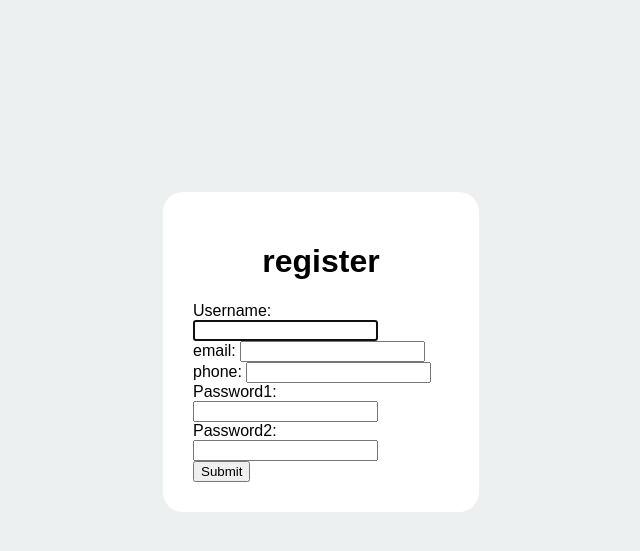
After one commit to Teset13118/ServerSideWeb-Project, a Django app: page /register/ in a window 1280 px wide. The commit adds this page. Shown: the top 551 px of the page, without its empty margins (319-959 px from the left). Run offline with Django 5.2, Linux system fonts and the light colour scheme.

Commit message:
register

```diff
--- a/project_event_management/event_web/forms.py
+++ b/project_event_management/event_web/forms.py
@@ -1,5 +1,6 @@
 from django import forms
 from .models import *
+from django.contrib.auth.forms import UserCreationForm
 
 class CreateActivity_Form(forms.ModelForm):
     category = forms.ModelChoiceField(
@@ -35,3 +36,8 @@ class CreateActivity_Form(forms.ModelForm):
             'description': forms.Textarea(attrs={'class': 'form-control', 'rows': 3}),
             'contact': forms.Textarea(attrs={'class': 'form-control', 'rows': 2}),
         }
+
+class CustomUserCreationForm(UserCreationForm):
+    class Meta:
+        model = User
+        fields = ('username', 'email', 'phone_number','password1', 'password2')
--- a/project_event_management/event_web/models.py
+++ b/project_event_management/event_web/models.py
@@ -12,7 +12,6 @@ class User(AbstractUser):
     last_name = models.CharField(max_length=255)
     email = models.EmailField(unique=True)
     phone_number = models.CharField(max_length=10, unique=True)
-    created_at = models.DateField()
     role = models.CharField(max_length=20, choices=ROLE_CHOICES)
 
     def __str__(self):
--- a/project_event_management/event_web/templates/navbar.html
+++ b/project_event_management/event_web/templates/navbar.html
@@ -38,5 +38,6 @@
     </div>
     <div class="smallnav2">
         <button class="btn_profile">โปรไฟล์</button>
+        <a href="{% url 'url_logout' %}">logout</a>
     </div>
 </div>
--- /dev/null
+++ b/project_event_management/event_web/templates/register.html
@@ -0,0 +1,37 @@
+{% load static %}
+<!DOCTYPE html>
+<html lang="en">
+
+<head>
+    <meta charset="UTF-8">
+    <meta name="viewport" content="width=device-width, initial-scale=1.0">
+    <title>Login</title>
+    <link rel="stylesheet" href="{% static 'style.css' %}">
+</head>
+<body>
+    <div class="main_login">
+        <form method="POST" action="{% url 'url_register' %}">
+            {% csrf_token %}
+            <h1 class="login_title">register</h1>
+            <label for="username">Username:</label>
+            {{ form.username }}
+            <br>
+            <label for="password">email:</label>
+            {{ form.email }}
+            <br>
+            <label for="password">phone:</label>
+            {{ form.phone_number }}
+            <br>
+            <label for="password">Password1:</label>
+            {{ form.password1 }}
+            <br>
+            <label for="password">Password2:</label>
+            {{ form.password2 }}
+            <br>
+            <button type="submit">Submit</button>
+        </form>
+    </div>
+
+</body>
+
+</html>
--- a/project_event_management/event_web/urls.py
+++ b/project_event_management/event_web/urls.py
@@ -6,6 +6,9 @@ from .views import *
 
 urlpatterns = [
     path("", ViewHome.as_view(), name="url_p_homepage"),
+    path("login/", LoginView.as_view(), name="url_login"),
+    path("logout/", LogoutView.as_view(), name="url_logout"),
+    path("register/", RegisterView.as_view(), name="url_register"),
     path("activity/<int:activity_id>", ViewActivity.as_view(), name="url_p_activitypage"),
     # path("activity/<int:activity_id>", View_Activity.as_view(), name="url_p_activity_detail"),
     path("create_activity/", View_CreateActivity.as_view(), name="url_o_activity_form"),
--- a/project_event_management/event_web/views.py
+++ b/project_event_management/event_web/views.py
@@ -8,6 +8,47 @@ from django.db.models import F, Q, Count, Value, Avg, Max, Min, Sum
 from django.db.models.functions import Length, Upper, Concat
 import json
 import datetime
+
+from django.contrib.auth.forms import UserCreationForm
+from django.contrib.auth.forms import AuthenticationForm
+from django.contrib.auth.mixins import LoginRequiredMixin
+from django.contrib.auth import logout, login, authenticate
+from django.contrib import messages
+
+
+class RegisterView(View):
+    def get(self, request):
+        form = CustomUserCreationForm()
+        return render(request, 'register.html', {"form": form})
+
+    def post(self, request):
+        form = CustomUserCreationForm(request.POST)
+        if form.is_valid():
+            form.save()
+            return redirect('url_login')
+        return render(request, 'register.html', {"form": form})
+
+class LoginView(View):
+    def get(self, request):
+        form = AuthenticationForm()
+        return render(request, 'login.html', {"form": form})
+
+    def post(self, request):
+        form = AuthenticationForm(data=request.POST)
+        if form.is_valid():
+            user = form.get_user()
+            login(request,user)
+            return redirect('url_p_homepage')
+        else:
+            messages.error(request, "Invalid username or password")
+
+        return render(request,'login.html', {"form":form})
+
+class LogoutView(View):
+    def get(self, request):
+        logout(request)
+        return redirect('url_login')
+
 
 class View_CreateActivity(View):
     def get(self, request):
```
Also changed, not shown: project_event_management/event_web/templates/login.html (+11 -2 lines).
